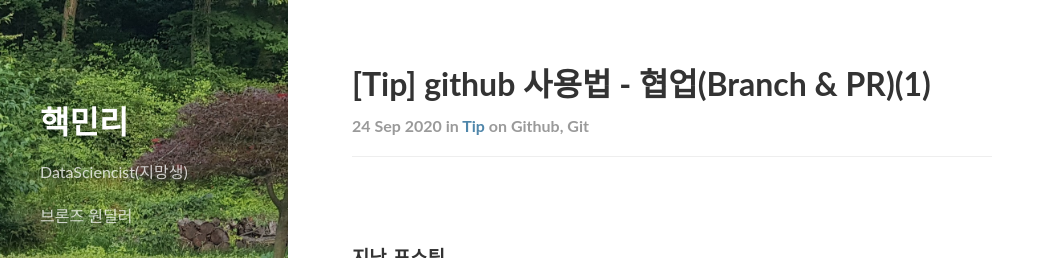
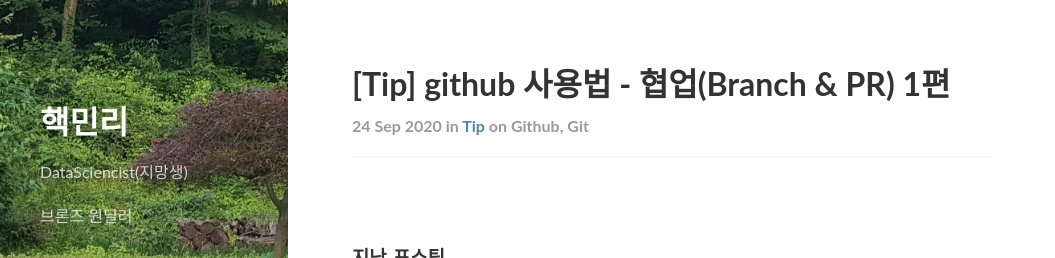
Before and after one commit to lhmlhm1111/lhmlhm1111.github.io, a Jekyll site: the page built from _posts/2020-09-24-Tip-Tip-github_branch&PR(1).markdown, in a window 1280 px wide and 900 px high. Shown: the top 258 px of the window, without its empty margins (0-1055 px from the left). Built offline with Jekyll 4.4.1, drawn with Linux system fonts in a browser that asks for light colours; nearby versions of some CDN libraries; comment, search, counter and statistics services are not loaded.

Commit message:
post modify2

```diff
--- a/_posts/2020-09-20-Tip-Tip-Markdown.markdown
+++ b/_posts/2020-09-20-Tip-Tip-Markdown.markdown
@@ -215,7 +215,7 @@ ___
 
 여기까지만 숙지한다면 `Markdown`을 이용해서 문서 작성을 하는데 전혀 어려움이 없을 것입니다. 다음 포스팅에서는 `github` 가입 및 설치에 대해 알아보도록 하겠습니다.
 
-
+---
 
 ### 다음 포스팅
 
--- a/_posts/2020-09-20-Tip-Tip-githup_signup&setup.markdown
+++ b/_posts/2020-09-20-Tip-Tip-githup_signup&setup.markdown
@@ -97,7 +97,7 @@ header-img:
 
 축하합니다! 이제 `github` 사용할 모든 준비가 끝이 났습니다. 다음 포스팅은 `git bash shell` 에서 사용할 수 있는 기본적인 `Linux` 명령어를 다루도록 하겠습니다. 읽어주셔서 감사합니다~
 
-
+---
 
 ### 다음 포스팅
 
--- a/_posts/2020-09-21-Tip-Tip-Shellcommand.markdown
+++ b/_posts/2020-09-21-Tip-Tip-Shellcommand.markdown
@@ -312,7 +312,7 @@ $ ls
 
 물론 `Linux` 명령어는 이것보다 훨씬 많지만 적어도 `github`를 이용하는데 있어서는 이정도만 숙지해도 이용하는 것에 전혀 지장이 없습니다. 다음 포스팅에서는 본격적으로 `git`에 대한 내용을 다룰 예정입니다. 읽어주셔서 감사합니다~
 
-
+---
 
 ### 다음 포스팅
 
--- a/_posts/2020-09-22-Tip-Tip-git.markdown
+++ b/_posts/2020-09-22-Tip-Tip-git.markdown
@@ -355,7 +355,7 @@ nothing added to commit but untracked files present (use "git add" to track)
 
 지금까지 `git`을 이용하여 로컬 저장소에서 코드 관리 및 버전 관리를 하는 방법에 대해서 알아봤습니다. 다음 포스팅에서는 `github`를 이용해 협업하는 방법을 다뤄보도록 하겠습니다. 읽어주셔서 감사합니다~
 
-
+---
 
 ### 다음 포스팅
 
--- a/_posts/2020-09-23-Tip-Tip-github_push&pull.markdown
+++ b/_posts/2020-09-23-Tip-Tip-github_push&pull.markdown
@@ -303,6 +303,8 @@ test/
 
 다음 포스트에서는 현재 개발 업계에서 가장 표준적인 협업 모델인 **Branch & PR (Pull Request)** 방식에 대해 알아보도록 하겠습니다. 읽어주셔서 감사합니다~
 
+---
+
 ### 다음 포스팅
 
-[github 사용법 - 협업(branch&PR) 1편]
+[github 사용법 - 협업(branch&PR) 1편](https://lhmlhm1111.github.io/tip/2020/09/24/Tip-Tip-github_branch&PR(1)/)
--- a/_posts/2020-09-24-Tip-Tip-github_branch&PR(1).markdown
+++ b/_posts/2020-09-24-Tip-Tip-github_branch&PR(1).markdown
@@ -1,7 +1,7 @@
 ---
 layout: post
-title:  "[Tip] github 사용법 - 협업(Branch & PR)(1)"
-subtitle:   "github 사용법 - 협업(Branch & PR)(1)"
+title:  "[Tip] github 사용법 - 협업(Branch & PR) 1편"
+subtitle:   "github 사용법 - 협업(Branch & PR) 1편"
 categories: tip
 tags: github git
 comments: true
```
